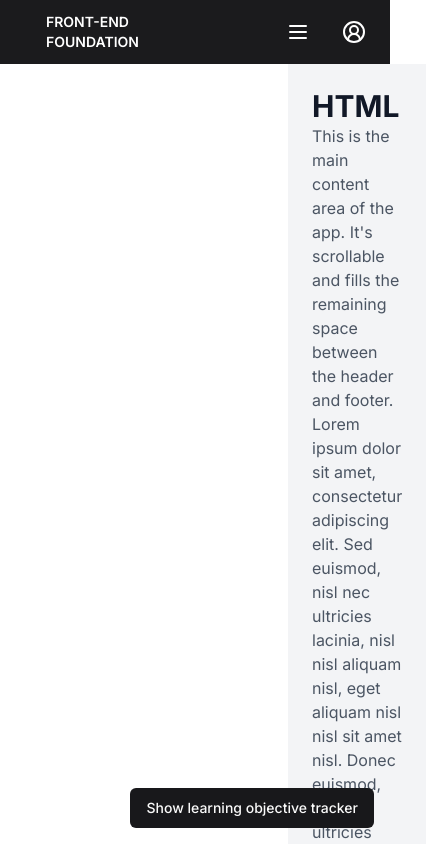
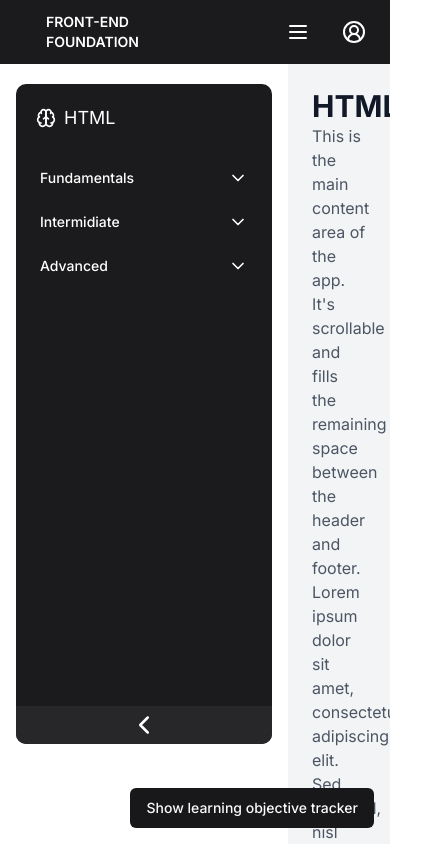
Before and after one commit to marcelotc/front-end-foundation, a Next.js app: page /learning/html in a window 390 px wide. Shown: the top 844 px of the page, 426 px wide, since content can reach past the window. Built offline with nearby package versions, Linux system fonts and the light colour scheme; what tailwindcss-animated would draw is missing.

Commit message:
side menu context

```diff
--- /dev/null
+++ b/src/app/learning/(technologies)/components/mainWrapper.tsx
@@ -0,0 +1,23 @@
+'use client'
+
+import React, { useContext } from 'react';
+import clsx from 'clsx';
+
+import SideMenuContext from '../context/sideMenuContext';
+
+export default function MainWrapper({
+    children,
+}: {
+    children: React.ReactNode
+}) {
+    const { menuOpen } = useContext(SideMenuContext);
+
+    return (
+        <main className={clsx("flex-1 overflow-y-auto ml-72 bg-gray-100 p-6 dark:bg-gray-900 transition-all duration-300",
+            menuOpen && "ml-72",
+            !menuOpen && "ml-20",
+        )}>
+            {children}
+        </main>
+    );
+}
--- a/src/app/learning/(technologies)/components/sideMenu.tsx
+++ b/src/app/learning/(technologies)/components/sideMenu.tsx
@@ -1,10 +1,18 @@
-import { CollapsibleTrigger, CollapsibleContent, Collapsible } from "@/components/ui/collapsible"
-import { Typography } from "@/components/ui/typography"
-import { ChevronDown, ChevronUp, Brain } from "lucide-react"
+'use client'
+
+import React, { useContext } from 'react';
+import SideMenuContext from '../context/sideMenuContext';
+import { CollapsibleTrigger, CollapsibleContent, Collapsible } from "@/components/ui/collapsible";
+import { Typography } from "@/components/ui/typography";
+import { ChevronDown, ChevronLeft, ChevronRight, Brain } from "lucide-react";
+import clsx from 'clsx';
 
 export default function SideMenu() {
+  const { menuOpen, toggleMenu } = useContext(SideMenuContext);
+
   return (
-    <nav className="hidden my-5 mx-4 rounded-[10px] w-64 bg-[#1b1b1d] dark:bg-gray-800 md:block fixed left-0 top-16 bottom-20 z-10">
+    <nav className={`my-5 mx-4 rounded-[10px] bg-[#1b1b1d] dark:bg-gray-800 md:block fixed top-16 bottom-20 z-10 transition-all duration-300 ${menuOpen ? 'w-64' : 'w-10'}`}>
+      {menuOpen ? (
         <div className="space-y-6 p-2">
           <div className="flex items-center space-x-2 p-3">
             <Brain color="white" size={20} />
@@ -112,6 +120,18 @@ export default function SideMenu() {
             </CollapsibleContent>
           </Collapsible>
         </div>
+      ) : null}
+      <div className={clsx(
+        "absolute bottom-0 p-1 rounded-b-[10px] bg-[#272729] w-full cursor-pointer transition-all duration-300",
+        !menuOpen && "h-full rounded-[10px]"
+      )} onClick={toggleMenu}>
+        <div className={clsx(
+          "flex items-center justify-center",
+          !menuOpen && "h-full"
+        )}>
+          {menuOpen ? <ChevronLeft color="white" size={30} /> : <ChevronRight color="white" size={30} />}
+        </div>
+      </div>
     </nav>
   )
 }
--- /dev/null
+++ b/src/app/learning/(technologies)/context/sideMenuContext.tsx
@@ -0,0 +1,28 @@
+'use client'
+
+import React, { createContext, useState } from 'react';
+
+const SideMenuContext = createContext({
+    menuOpen: false,
+    toggleMenu: () => { }
+});
+
+export const SideMenuProvider = ({
+    children,
+}: {
+    children: React.ReactNode
+}) => {
+    const [menuOpen, setMenuOpen] = useState(true);
+
+    const toggleMenu = () => {
+        setMenuOpen(!menuOpen);
+    };
+
+    return (
+        <SideMenuContext.Provider value={{ menuOpen, toggleMenu }}>
+            {children}
+        </SideMenuContext.Provider>
+    );
+};
+
+export default SideMenuContext;
--- a/src/app/learning/(technologies)/html/page.tsx
+++ b/src/app/learning/(technologies)/html/page.tsx
@@ -1,12 +1,12 @@
-
+import MainWrapper from '../components/mainWrapper';
 
 export default function Html() {
 
     return (
-        <main className="flex-1 overflow-y-auto bg-gray-100 p-6 dark:bg-gray-900">
+        <MainWrapper>
             <h1 className="text-3xl font-bold text-gray-900 dark:text-gray-100">HTML</h1>
             <p className="mb-16 text-gray-600 dark:text-gray-400">
-            This is the main content area of the app. It's scrollable and fills the remaining space between the header
+                This is the main content area of the app. It's scrollable and fills the remaining space between the header
                 and footer. Lorem ipsum dolor sit amet, consectetur adipiscing elit. Sed euismod, nisl nec ultricies
                 lacinia, nisl nisl aliquam nisl, eget aliquam nisl nisl sit amet nisl. Donec euismod, nisl nec ultricies
                 lacinia, nisl nisl aliquam nisl, eget aliquam nisl nisl sit amet nisl. Donec euismod, nisl nec ultricies
@@ -98,6 +98,6 @@ export default function Html() {
                 lacinia, nisl nisl aliquam nisl, eget aliquam nisl nisl sit amet nisl. Donec euismod, nisl nec ultricies
                 lacinia, nisl nisl aliquam nisl, eget aliquam nisl nisl sit amet nisl. teste
             </p>
-        </main>
+        </MainWrapper>
     );
 }
--- a/src/app/learning/(technologies)/layout.tsx
+++ b/src/app/learning/(technologies)/layout.tsx
@@ -1,4 +1,6 @@
 import SideMenu from "./components/sideMenu"
+import { SideMenuProvider } from "./context/sideMenuContext"
+
 
 export default function LearningLayout({
     children,
@@ -7,10 +9,10 @@ export default function LearningLayout({
 }) {
     return (
         <div className="flex flex-1 pt-16">
-            <SideMenu />
-            <div className="ml-72">
+            <SideMenuProvider>
+                <SideMenu />
                 {children}
-            </div>
+            </SideMenuProvider>
         </div>
     )
 }
```
Lines whose indentation alone changed are shown as unchanged.
